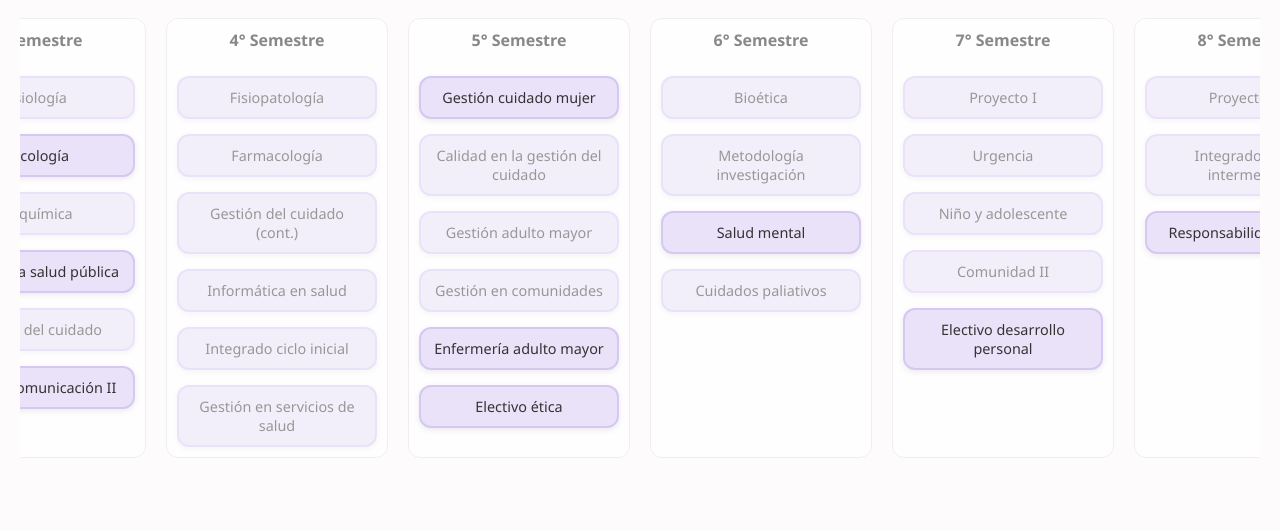
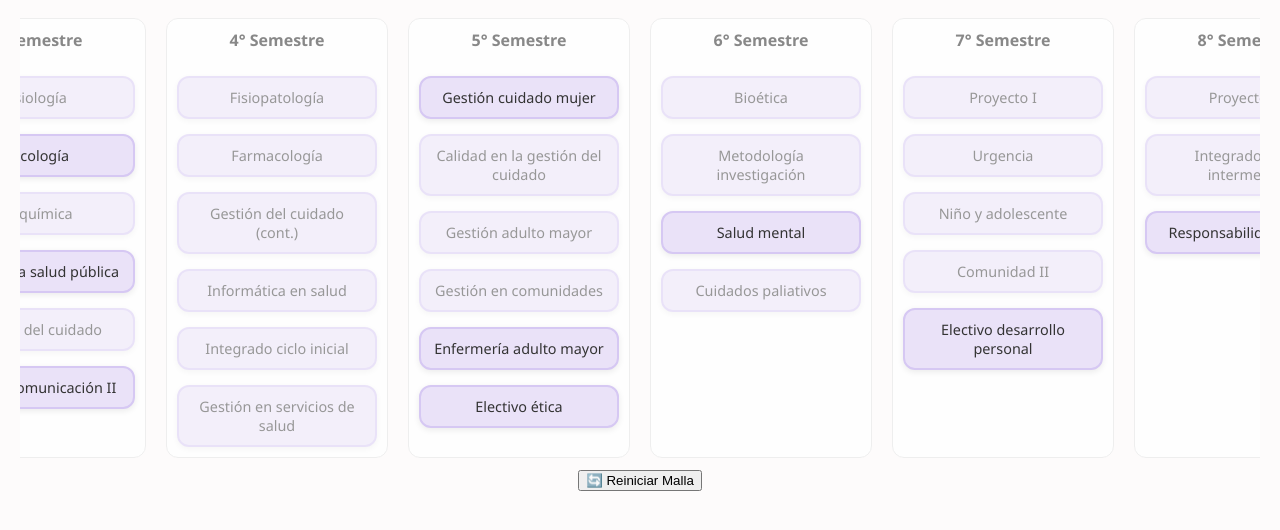
Before and after one commit to enfemalla/Enfermeria, a plain HTML site: page index.html in a window 1280 px wide. Shown: the part 106-636 px from the top of the page. Drawn offline with Linux system fonts and the light colour scheme.

Commit message:
Update index.html

```diff
--- a/index.html
+++ b/index.html
@@ -14,3 +14,4 @@
   <script src="script.js"></script>
 </body>
 </html>
+<button onclick="reiniciarMalla()">🔄 Reiniciar Malla</button>
```
